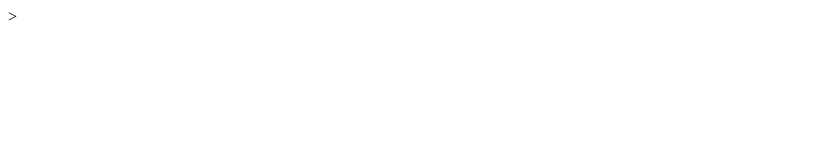
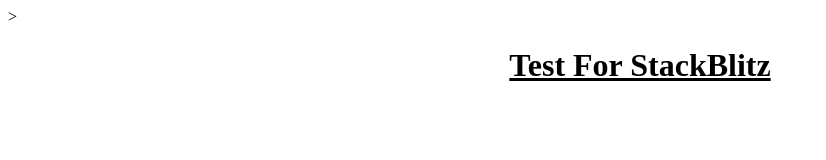
Before and after one commit to flahka/Zulky101.stackblitz.io, a plain HTML site: page index.html in a window 1280 px wide. Shown: the whole page, without its empty margins (0-826 px from the left). Drawn offline with Linux system fonts and the light colour scheme.

Commit message:
1 file modified

```diff
--- a/index.html
+++ b/index.html
@@ -9,10 +9,19 @@
 
     <style>
 
-
+#title-h1 {
+  text-align: center;
+  text-decoration: underline;
+}
 
     </style>
 
   </head>
 
+  <body>
+
+<h1 id="title-h1">Test For StackBlitz</h1>
+
+  </body>
+
 </html>
```
